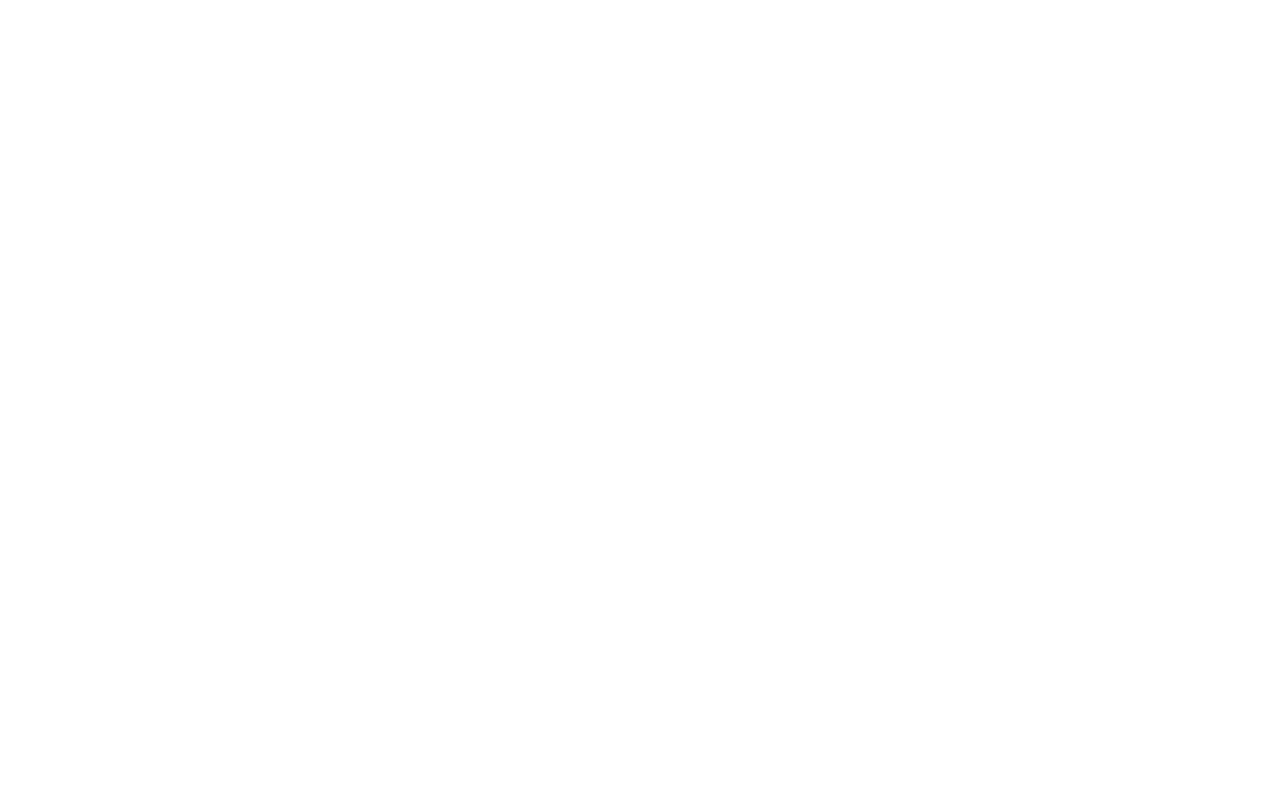
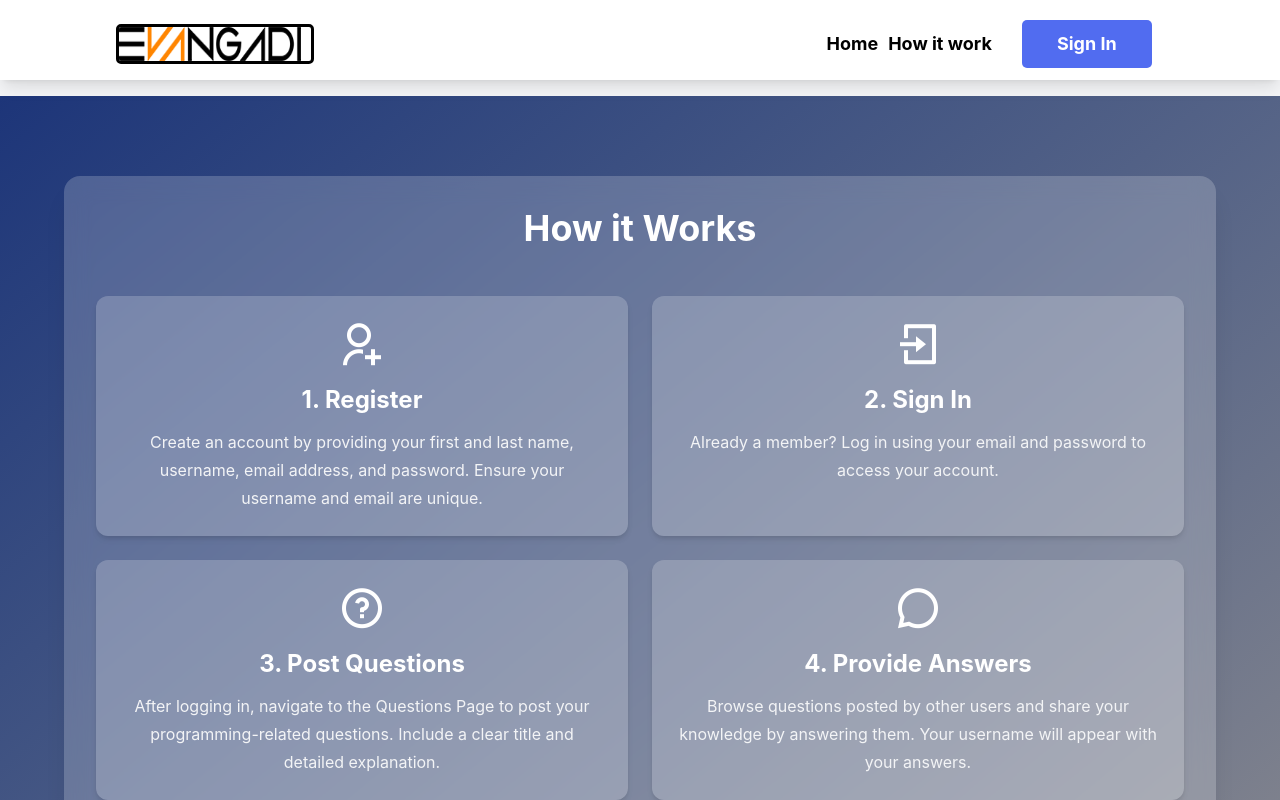
Before and after one commit to temesgenkindie21-dev/Evangadi-Forum, a React (Vite) app in the folder Evangadi-FrontEnd/: page /howitworks in a window 1280 px wide. Before the commit this address had no page. Shown: the top 800 px of the page. Built offline with nearby package versions, Linux system fonts and the light colour scheme.

Commit message:
How it works page is done

```diff
--- a/Evangadi-FrontEnd/src/Router/Router.jsx
+++ b/Evangadi-FrontEnd/src/Router/Router.jsx
@@ -2,12 +2,14 @@
 import { Route, Routes } from "react-router-dom";
 import Main from "../pages/MainPage/Main";
 import Landing from "../pages/Landing/Landing";
+import HowItWorks from "../pages/HowItWorks/HowItWorks";
 
 function Router() {
   return (
     <Routes>
       <Route path="/" element={<Main />} />
       <Route path="/login" element={<Landing />} />
+      <Route path="/howitworks" element={<HowItWorks />} />
     </Routes>
   );
 }
--- /dev/null
+++ b/Evangadi-FrontEnd/src/pages/HowItWorks/HowItWorks.jsx
@@ -0,0 +1,124 @@
+import React from "react";
+import LayOuts from "../../Components/LayOut/LayOuts";
+
+function HowItWorks() {
+  const steps = [
+    {
+      icon: "ri-user-add-line",
+      title: "1. Register",
+      description:
+        "Create an account by providing your first and last name, username, email address, and password. Ensure your username and email are unique.",
+    },
+    {
+      icon: "ri-login-box-line",
+      title: "2. Sign In",
+      description:
+        "Already a member? Log in using your email and password to access your account.",
+    },
+    {
+      icon: "ri-question-line",
+      title: "3. Post Questions",
+      description:
+        "After logging in, navigate to the Questions Page to post your programming-related questions. Include a clear title and detailed explanation.",
+    },
+    {
+      icon: "ri-chat-3-line",
+      title: "4. Provide Answers",
+      description:
+        "Browse questions posted by other users and share your knowledge by answering them. Your username will appear with your answers.",
+    },
+    {
+      icon: "ri-eye-line",
+      title: "5. Explore and Evaluate",
+      description:
+        "Review questions and answers from the community to gain knowledge and help others learn.",
+    },
+  ];
+
+  return (
+    <LayOuts>
+      <section className="min-h-screen bg-gradient-to-br from-[#1d3579] to-[#928f8f] py-20 px-5 mt-4">
+        <div
+          className="
+        max-w-6xl
+        mx-auto
+        bg-white/20
+        backdrop-blur-md
+        rounded-2xl
+        shadow-xl
+        p-8
+        text-white
+      "
+        >
+          <h2
+            className="
+          text-center
+          text-4xl
+          font-bold
+          mb-12
+        "
+          >
+            How it Works
+          </h2>
+
+          <div
+            className="
+          grid
+          grid-cols-1
+          md:grid-cols-2
+          gap-6
+        "
+          >
+            {steps.map((step) => (
+              <div
+                key={step.title}
+                className="
+                bg-white/20
+                rounded-xl
+                p-6
+                text-center
+                shadow-md
+                transition
+                duration-300
+                hover:bg-white/30
+                hover:-translate-y-2
+              "
+              >
+                <i
+                  className={`
+                  ${step.icon}
+                  text-5xl
+                  mb-4
+                  inline-block
+                `}
+                ></i>
+
+                <h3
+                  className="
+                text-2xl
+                font-bold
+                mb-3
+              "
+                >
+                  {step.title}
+                </h3>
+
+                <p
+                  className="
+                text-base
+                leading-7
+                text-gray-100
+              "
+                >
+                  {step.description}
+                </p>
+              </div>
+            ))}
+          </div>
+        </div>
+      </section>
+    </LayOuts>
+  );
+}
+
+export default HowItWorks;
```
